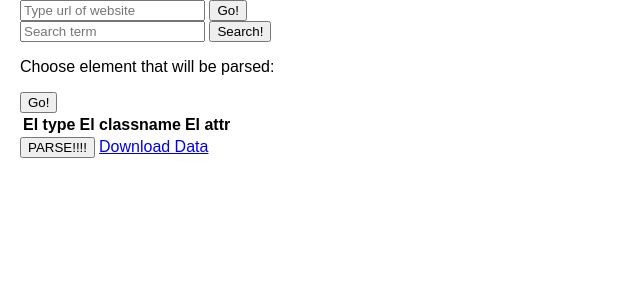
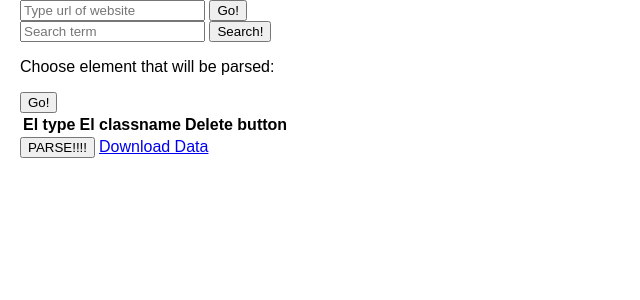
Before and after one commit to prolibek/uniparser, a Flask app: page / in a window 1280 px wide. Shown: the part 20-320 px from the top of the page, without its empty margins (0-640 px from the left). Run offline with Flask 3, Linux system fonts and the light colour scheme; lists and menus that the app fills with data are empty.

Commit message:
delete button

```diff
--- a/templates/index.html
+++ b/templates/index.html
@@ -40,7 +40,7 @@
         <tr>
             <th>El type</th>
             <th>El classname</th>
-            <th>El attr</th>
+            <th>Delete button</th>
         </tr>
     </table>
     <input type="submit" value="PARSE!!!!" id="final-parse">
@@ -51,6 +51,11 @@
 </body>
 </html>
 <script>
+    function deleteRow(btn) {
+        var row = btn.parentNode.parentNode;
+        row.parentNode.removeChild(row);
+    }
+
     $(document).ready(function () {
         function searchAndHighlight(node, searchTerm) {
             node.style.color = "black";
@@ -105,7 +110,7 @@
             let div_el = div_split[0];
             let div_classname = div_split[1];
 
-            $("table").append("<tr><td>" + div_el + "</td>" + "<td>" + div_classname + "</td>" + "</tr>");
+            $("table").append("<tr><td>" + div_el + "</td>" + "<td>" + div_classname + "</td><td><button onclick='deleteRow(this)'>Delete</button></td></tr>");
         });
 
         $("#final-parse").click(function (event) {
```
